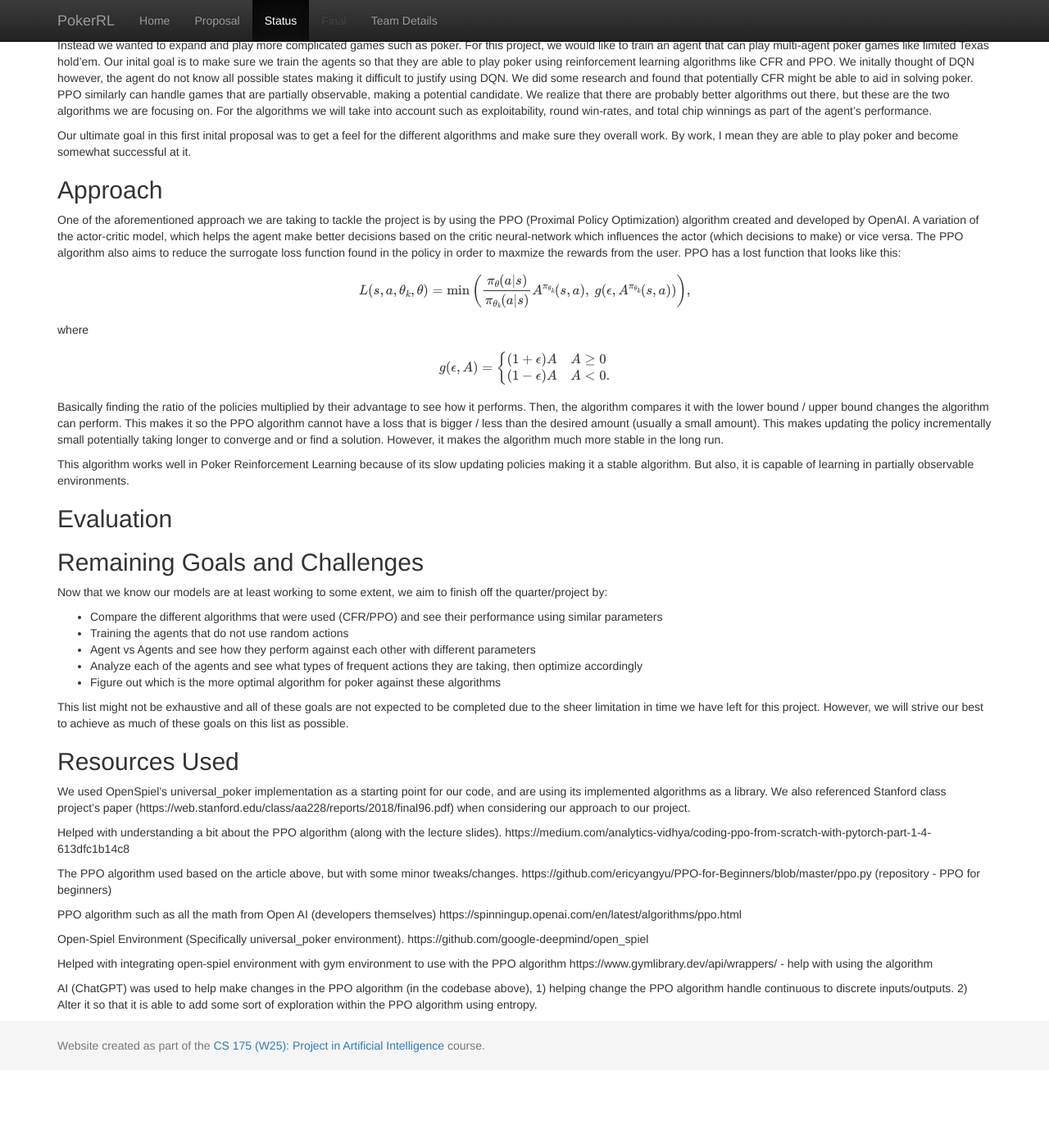
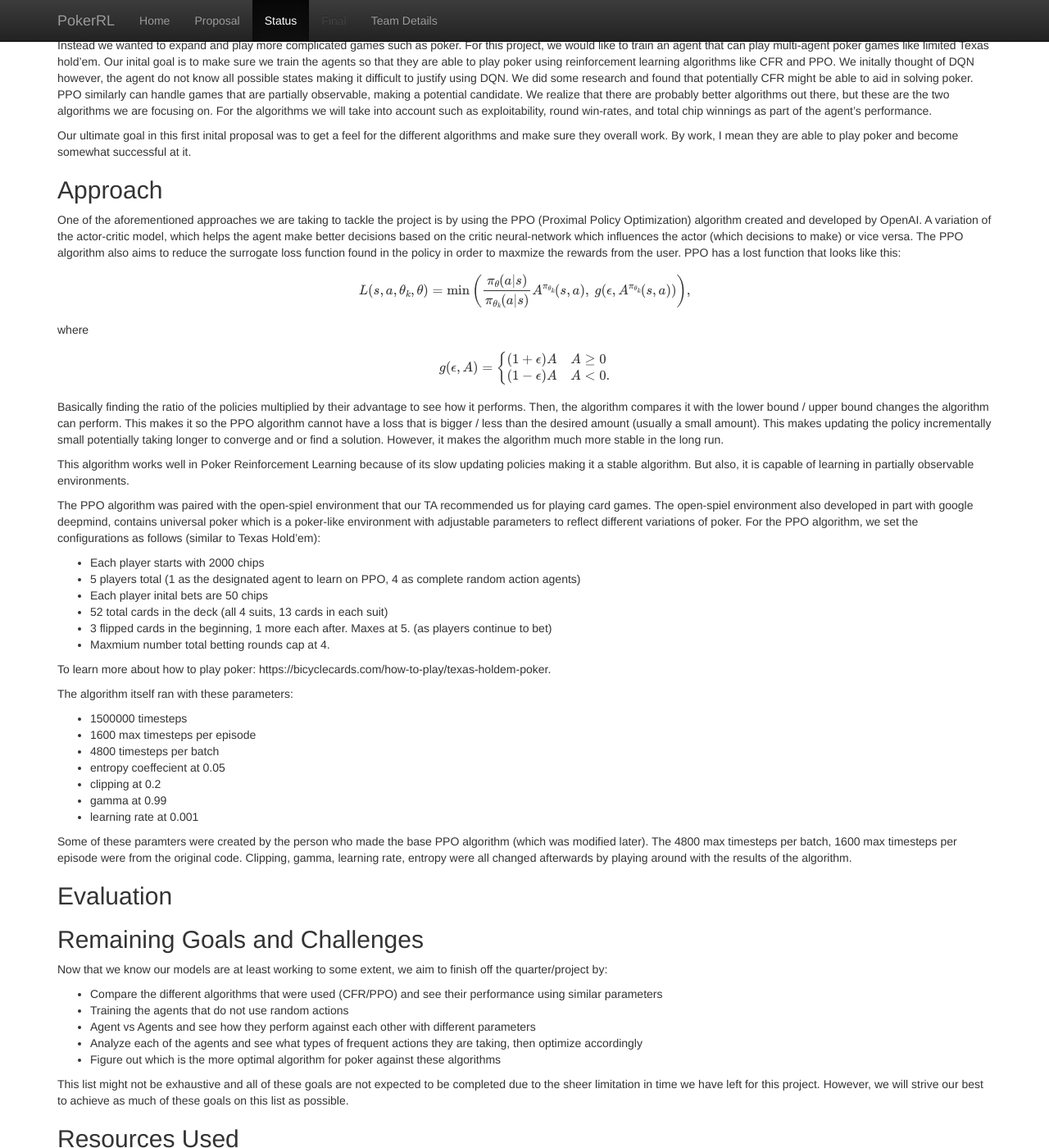
Before and after one commit to whygukin/Group-9, a Jekyll site: the page built from docs/status.md, in a window 1280 px wide and 1400 px high, scrolled down 191 px. Shown: the whole window at 82% size. Built offline with Jekyll 4.4.1, drawn with Linux system fonts in a browser that asks for light colours; formulas are drawn with MathJax 3; before the commit the page ends 1496 px from its top, so only the background shows below that; some of the changed text lies outside the part shown.

Commit message:
Update status.md

```diff
--- a/docs/status.md
+++ b/docs/status.md
@@ -10,7 +10,7 @@ Our inital proposal of the project was tailored to blackjack and using DQN to tr
 Our ultimate goal in this first inital proposal was to get a feel for the different algorithms and make sure they overall work. By work, I mean they are able to play poker and become somewhat successful at it.
 
 ## Approach
-One of the aforementioned approach we are taking to tackle the project is by using the PPO (Proximal Policy Optimization) algorithm created and developed by OpenAI. A variation of the actor-critic model, which helps the agent make better decisions based on the critic neural-network which influences the actor (which decisions to make) or vice versa. The PPO algorithm also aims to reduce the surrogate loss function found in the policy in order to maxmize the rewards from the user. PPO has a lost function that looks like this:
+One of the aforementioned approaches we are taking to tackle the project is by using the PPO (Proximal Policy Optimization) algorithm created and developed by OpenAI. A variation of the actor-critic model, which helps the agent make better decisions based on the critic neural-network which influences the actor (which decisions to make) or vice versa. The PPO algorithm also aims to reduce the surrogate loss function found in the policy in order to maxmize the rewards from the user. PPO has a lost function that looks like this:
 
 $$
 L(s,a, \theta_k, \theta) = \min \left( \frac{\pi_{\theta}(a|s)}{\pi_{\theta_k}(a|s)} A^{\pi_{\theta_k}}(s,a), \ g(\epsilon, A^{\pi_{\theta_k}}(s,a)) \right),
@@ -30,8 +30,31 @@ Basically finding the ratio of the policies multiplied by their advantage to see
 
 This algorithm works well in Poker Reinforcement Learning because of its slow updating policies making it a stable algorithm. But also, it is capable of learning in partially observable environments.
 
+The PPO algorithm was paired with the open-spiel environment that our TA recommended us for playing card games. The open-spiel environment also developed in part with google deepmind, contains universal poker which is a poker-like environment with adjustable parameters to reflect different variations of poker. For the PPO algorithm, we set the configurations as follows (similar to Texas Hold'em):
+
+- Each player starts with 2000 chips
+- 5 players total (1 as the designated agent to learn on PPO, 4 as complete random action agents)
+- Each player inital bets are 50 chips
+- 52 total cards in the deck (all 4 suits, 13 cards in each suit)
+- 3 flipped cards in the beginning, 1 more each after. Maxes at 5. (as players continue to bet)
+- Maxmium number total betting rounds cap at 4.
+
+To learn more about how to play poker: https://bicyclecards.com/how-to-play/texas-holdem-poker.
+
+The algorithm itself ran with these parameters:
+
+- 1500000 timesteps
+- 1600 max timesteps per episode
+- 4800 timesteps per batch
+- entropy coeffecient at 0.05
+- clipping at 0.2
+- gamma at 0.99
+- learning rate at 0.001
+
+Some of these paramters were created by the person who made the base PPO algorithm (which was modified later). The 4800 max timesteps per batch, 1600 max timesteps per episode were from the original code. Clipping, gamma, learning rate, entropy were all changed afterwards by playing around with the results of the algorithm.
 
 ## Evaluation
+
 
 
 ## Remaining Goals and Challenges
@@ -65,4 +88,7 @@ https://github.com/google-deepmind/open_spiel
 Helped with integrating open-spiel environment with gym environment to use with the PPO algorithm
 https://www.gymlibrary.dev/api/wrappers/ - help with using the algorithm
 
+Entropy in PPO algorithm:
+https://medium.com/aureliantactics/ppo-hyperparameters-and-ranges-6fc2d29bccbe
+
 AI (ChatGPT) was used to help make changes in the PPO algorithm (in the codebase above), 1) helping change the PPO algorithm handle continuous to discrete inputs/outputs. 2) Alter it so that it is able to add some sort of exploration within the PPO algorithm using entropy.
```
